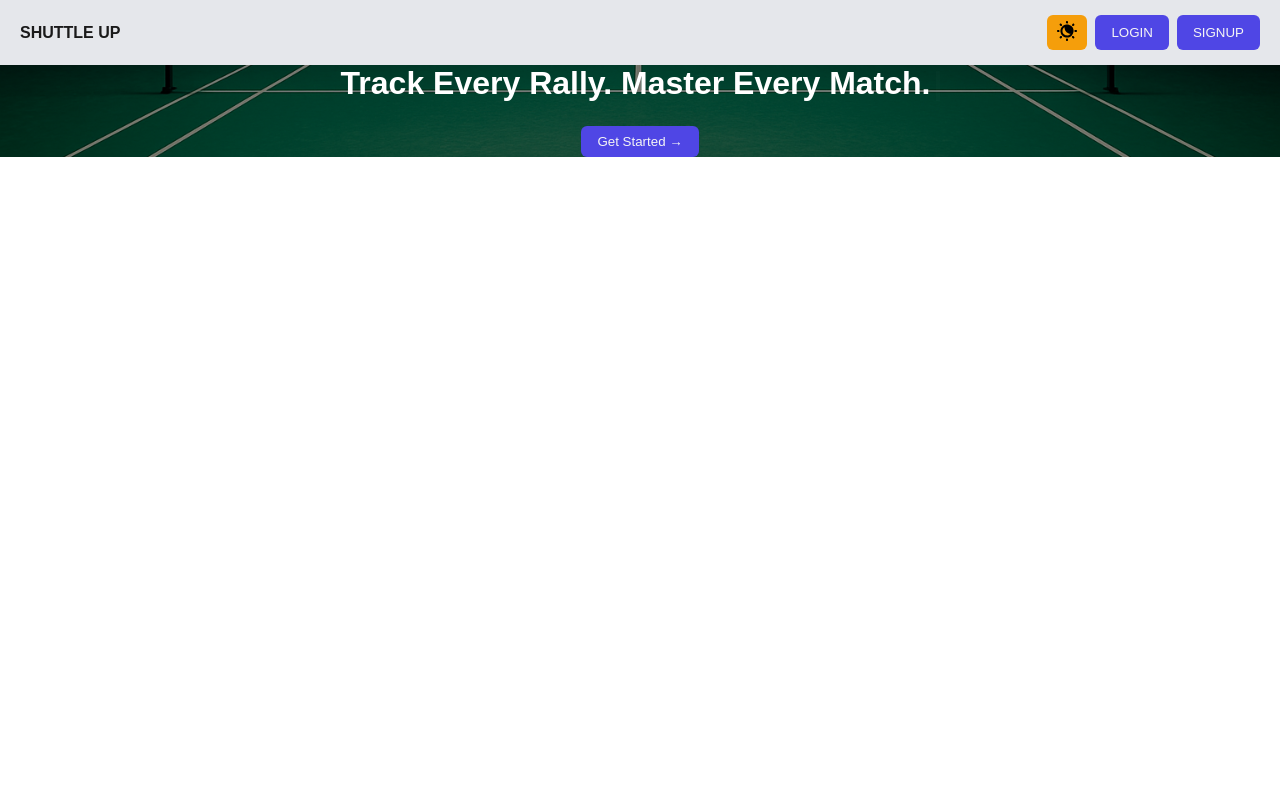
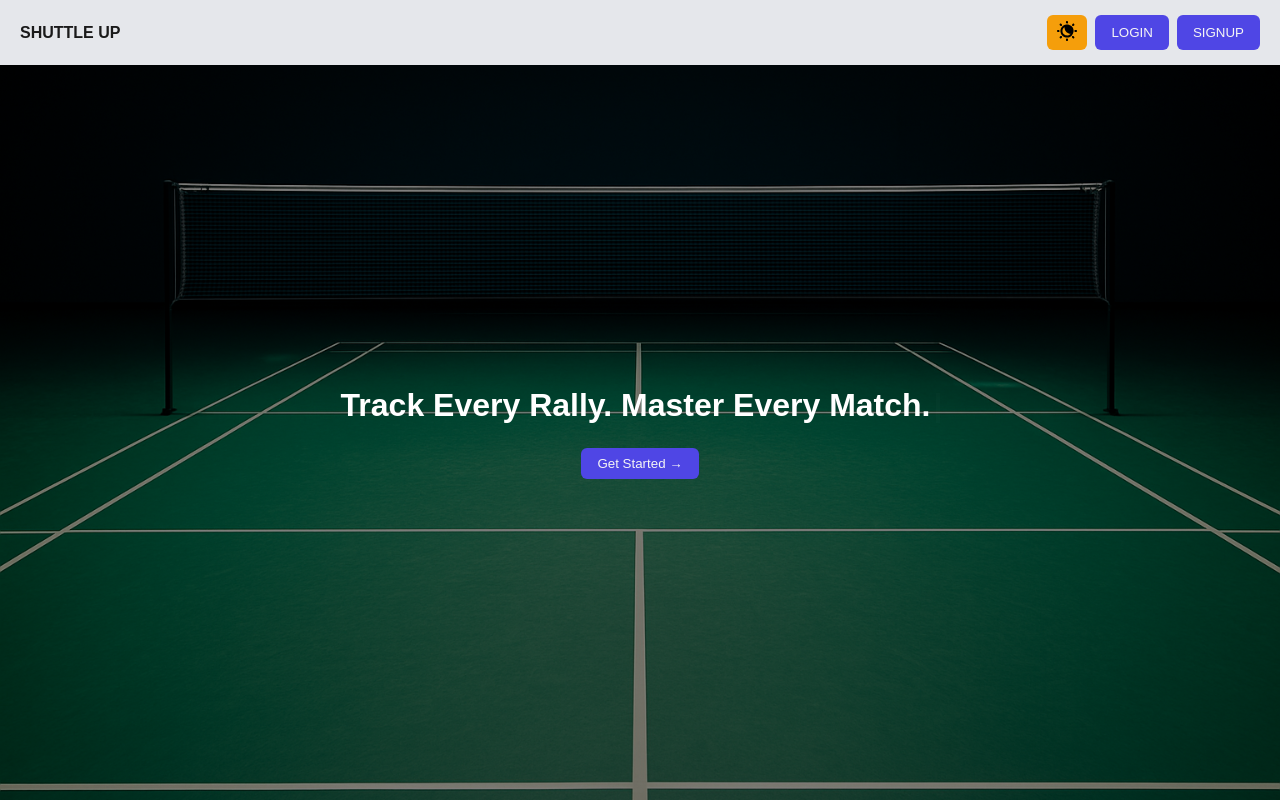
Before and after one commit to pearl174/shuttle-up-frontend, a React (Vite) app: page / in a window 1280 px wide. Built offline with nearby package versions, Linux system fonts and the light colour scheme.

Commit message:
Fix layout issue caused by loading screen.

```diff
--- a/src/Layout.css
+++ b/src/Layout.css
@@ -6,4 +6,11 @@
 
 .page-content {
     flex: 1;
+    flex-direction: column;
+    display: flex;
 }
+
+.smth {
+    flex: 1;
+    display: flex;
+}
```
Also changed, not shown: 1 other file (tests, documents, lock files or other folders).
